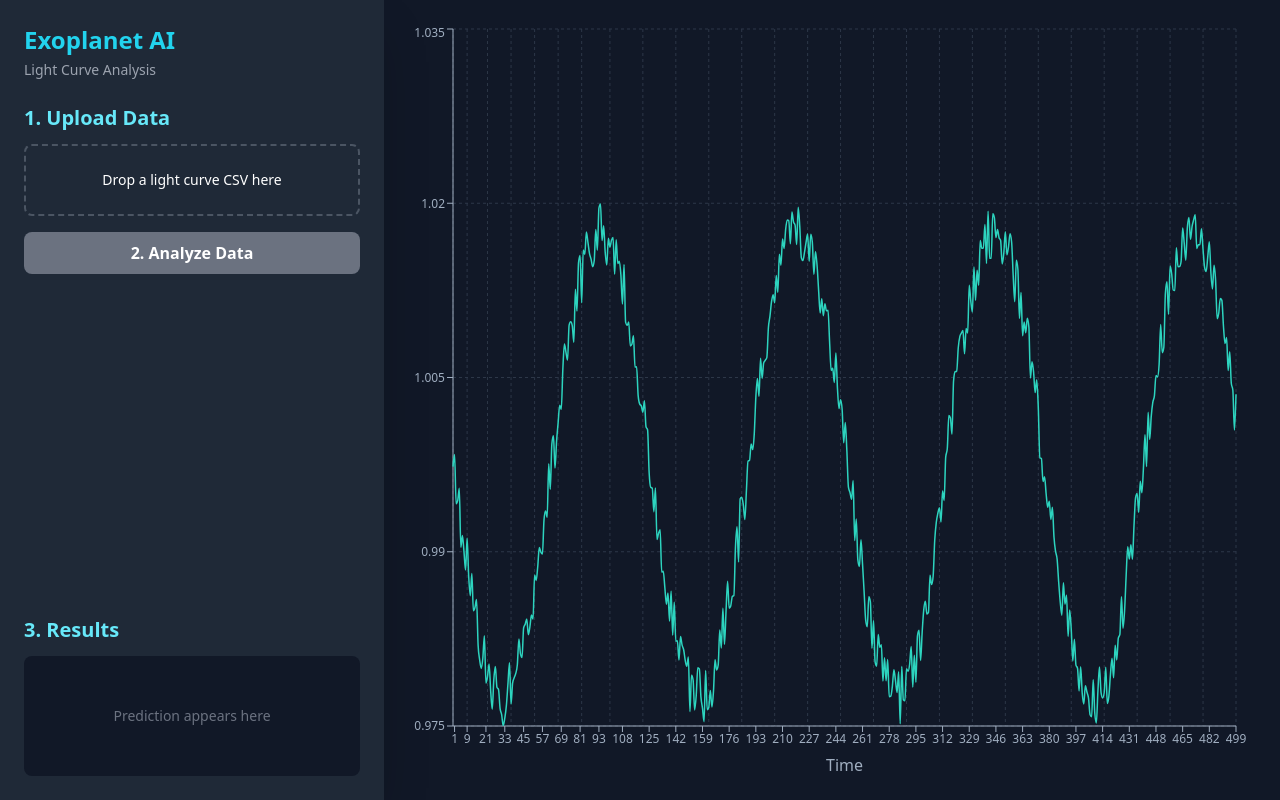
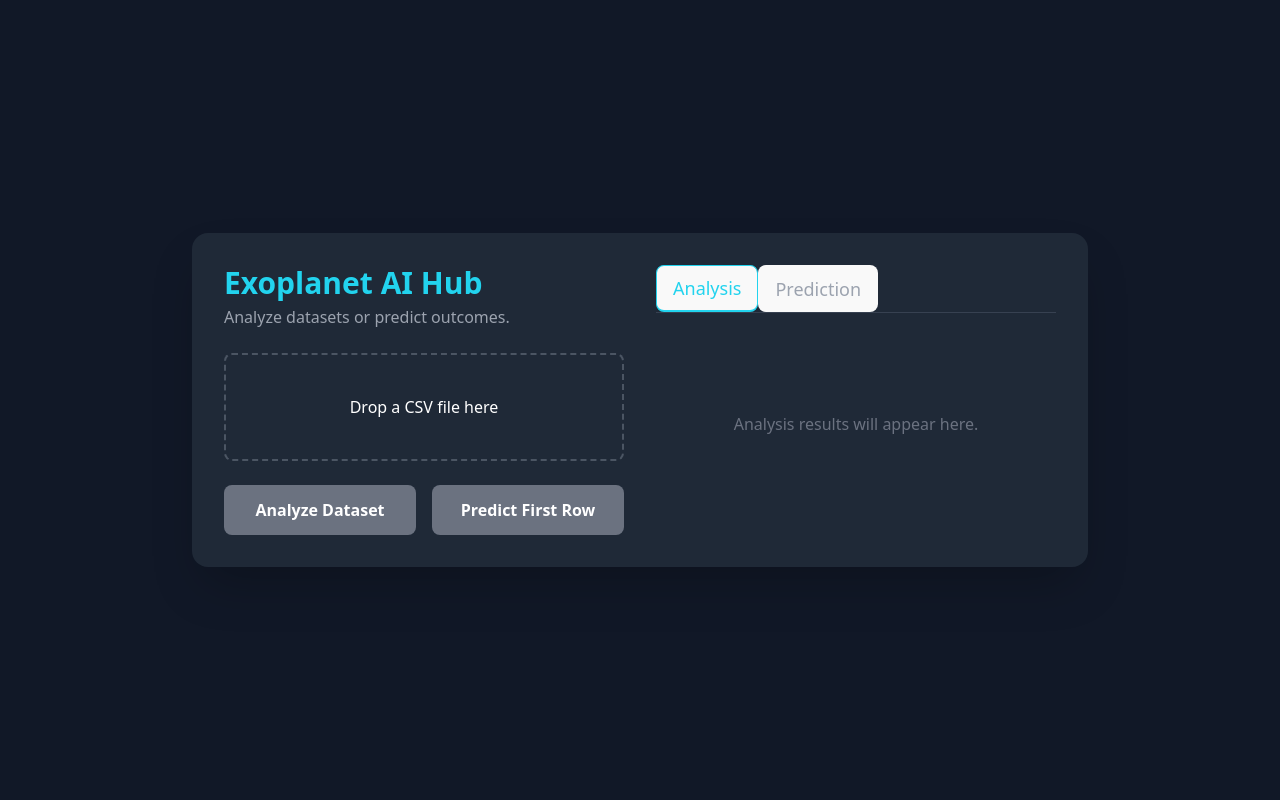
Before and after one commit to ankit705yadav/exoplanet_Ai, a React (Vite) app in the folder front-end/: page / in a window 1280 px wide. Built offline with nearby package versions, Linux system fonts and the light colour scheme.

Commit message:
ananyze & predict

```diff
--- a/front-end/src/App.jsx
+++ b/front-end/src/App.jsx
@@ -1,73 +1,30 @@
 import React, { useState, useCallback } from "react";
 import { useDropzone } from "react-dropzone";
 import {
-  LineChart,
-  Line,
-  XAxis,
-  YAxis,
-  CartesianGrid,
+  ResponsiveContainer,
+  PieChart,
+  Pie,
+  Cell,
   Tooltip,
-  ResponsiveContainer,
+  Legend,
 } from "recharts";
-
-// Mock data for initial display to show a sample light curve
-const initialData = Array.from({ length: 500 }, (_, i) => ({
-  time: i,
-  flux: 1.0 - Math.sin(i / 20) * 0.02 - Math.random() * 0.005,
-}));
 
 const App = () => {
   const [files, setFiles] = useState([]);
-  const [data, setData] = useState(initialData); // State for the chart's data
-  const [prediction, setPrediction] = useState(null);
-  const [isLoading, setIsLoading] = useState(false);
+  const [analysisResult, setAnalysisResult] = useState(null);
+  const [predictionResult, setPredictionResult] = useState(null);
+  const [isLoading, setIsLoading] = useState({
+    analysis: false,
+    prediction: false,
+  });
   const [error, setError] = useState(null);
+  const [activeTab, setActiveTab] = useState("analysis");
 
-  // This function now reads the CSV file to display it on the chart
   const onDrop = useCallback((acceptedFiles) => {
     setFiles(acceptedFiles);
     setError(null);
-    setPrediction(null);
-
-    const file = acceptedFiles[0];
-    const reader = new FileReader();
-
-    reader.onabort = () => console.log("file reading was aborted");
-    reader.onerror = () => console.log("file reading has failed");
-    reader.onload = () => {
-      try {
-        const binaryStr = reader.result;
-        const lines = binaryStr.split("\n").slice(1); // Assume a header row and skip it
-        const parsedData = lines
-          .map((line) => {
-            const columns = line.split(",");
-            // Assumes time is in the first column and flux in the second for light curve data
-            const time = parseFloat(columns[0]);
-            const flux = parseFloat(columns[1]);
-
-            if (!isNaN(time) && !isNaN(flux)) {
-              return { time, flux };
-            }
-            return null;
-          })
-          .filter(Boolean); // Filter out any null (invalid) rows
-
-        if (parsedData.length === 0) {
-          setError(
-            "Could not parse CSV. Ensure it has 'time' and 'flux' columns."
-          );
-          return;
-        }
-
-        setData(parsedData);
-      } catch (e) {
-        setError(
-          "Error parsing file. Please ensure it's a valid light curve CSV."
-        );
-        console.error(e);
-      }
-    };
-    reader.readAsText(file);
+    setAnalysisResult(null);
+    setPredictionResult(null);
   }, []);
 
   const { getRootProps, getInputProps, isDragActive } = useDropzone({
@@ -75,28 +32,22 @@ const App = () => {
     accept: { "text/csv": [".csv"] },
   });
 
-  // This function sends the uploaded file to your Python backend for analysis.
-  const handleAnalyze = async () => {
+  const handleApiCall = async (endpoint, type) => {
     if (files.length === 0) {
       setError("Please upload a file first.");
       return;
     }
-    setIsLoading(true);
+    setIsLoading((prev) => ({ ...prev, [type]: true }));
     setError(null);
-    setPrediction(null);
 
     const formData = new FormData();
     formData.append("file", files[0]);
 
     try {
-      // Note: The current Python backend expects summary features, not raw light curves.
-      // This call will fail unless the backend is updated to process light curve data.
-      const response = await fetch("http://127.0.0.1:5000/predict", {
+      const response = await fetch(`http://127.0.0.1:5000/${endpoint}`, {
         method: "POST",
         body: formData,
       });
-
-      console.log("got it TTTTTTTTTtt");
 
       if (!response.ok) {
         const errData = await response.json();
@@ -106,36 +57,100 @@ const App = () => {
       }
 
       const result = await response.json();
-      setPrediction(result);
+
+      if (type === "analysis") {
+        const chartData = Object.entries(result).map(([name, value]) => ({
+          name,
+          value,
+        }));
+        setAnalysisResult(chartData);
+        setPredictionResult(null);
+        setActiveTab("analysis");
+      } else {
+        setPredictionResult(result);
+        setAnalysisResult(null);
+        setActiveTab("prediction");
+      }
     } catch (e) {
-      setError(
-        e.message ||
-          "Failed to analyze data. Make sure the backend server is running."
-      );
+      setError(e.message || "An error occurred. Please check the console.");
       console.error(e);
     }
-
-    setIsLoading(false);
+    setIsLoading((prev) => ({ ...prev, [type]: false }));
   };
 
+  const COLORS = {
+    CONFIRMED: "#00C49F",
+    CANDIDATE: "#0088FE",
+    "FALSE POSITIVE": "#FF8042",
+  };
+
+  const renderAnalysisTab = () =>
+    analysisResult ? (
+      <ResponsiveContainer width="100%" height={300}>
+        <PieChart>
+          <Pie
+            data={analysisResult}
+            cx="50%"
+            cy="50%"
+            labelLine={false}
+            outerRadius={100}
+            fill="#8884d8"
+            dataKey="value"
+            label={({ name, percent }) =>
+              `${name} ${(percent * 100).toFixed(0)}%`
+            }
+          >
+            {analysisResult.map((entry, index) => (
+              <Cell key={`cell-${index}`} fill={COLORS[entry.name]} />
+            ))}
+          </Pie>
+          <Tooltip formatter={(value) => `${value.toFixed(2)}%`} />
+          <Legend />
+        </PieChart>
+      </ResponsiveContainer>
+    ) : (
+      <p className="text-gray-500">Analysis results will appear here.</p>
+    );
+
+  const renderPredictionTab = () =>
+    predictionResult ? (
+      <div
+        className={`w-full p-4 rounded-lg text-center ${
+          predictionResult.isExoplanet ? "bg-green-900/50" : "bg-red-900/50"
+        }`}
+      >
+        <p
+          className={`text-3xl font-bold mb-2 ${
+            predictionResult.isExoplanet ? "text-green-300" : "text-red-300"
+          }`}
+        >
+          {predictionResult.result}
+        </p>
+        <p className="text-gray-300 text-lg">
+          Confidence: {(predictionResult.confidence * 100).toFixed(0)}%
+        </p>
+      </div>
+    ) : (
+      <p className="text-gray-500">
+        Prediction for the first valid row will appear here.
+      </p>
+    );
+
   return (
-    <div className="bg-gray-900 text-white font-sans flex h-screen w-screen overflow-hidden">
-      {/* Sidebar for Controls */}
-      <aside className="w-full max-w-xs md:max-w-sm h-full bg-gray-800 p-4 md:p-6 flex flex-col shadow-2xl z-10">
+    <div className="bg-gray-900 text-white font-sans flex items-center justify-center h-screen w-screen overflow-hidden">
+      <div className="max-w-4xl w-full bg-gray-800 rounded-2xl shadow-2xl p-8 grid grid-cols-1 md:grid-cols-2 gap-8">
+        <div className="flex flex-col">
           <header className="mb-6">
-          <h1 className="text-2xl font-bold text-cyan-400">Exoplanet AI</h1>
-          <p className="text-sm text-gray-400 mt-1">Light Curve Analysis</p>
+            <h1 className="text-3xl font-bold text-cyan-400">
+              Exoplanet AI Hub
+            </h1>
+            <p className="text-md text-gray-400 mt-1">
+              Analyze datasets or predict outcomes.
+            </p>
           </header>
-
-        <div className="flex-grow flex flex-col justify-between">
-          {/* Top part of sidebar for upload */}
-          <div>
-            <h2 className="text-xl font-semibold mb-3 text-cyan-300">
-              1. Upload Data
-            </h2>
           <div
             {...getRootProps()}
-              className={`border-2 border-dashed rounded-lg p-6 text-center cursor-pointer transition-colors ${
+            className={`border-2 border-dashed rounded-lg p-10 text-center cursor-pointer transition-colors ${
               isDragActive
                 ? "border-cyan-400 bg-gray-700"
                 : "border-gray-600 hover:border-cyan-500"
@@ -143,102 +158,63 @@ const App = () => {
           >
             <input {...getInputProps()} />
             {files.length > 0 ? (
-                <p className="text-green-400 text-sm break-words">
-                  {files[0].name}
-                </p>
+              <p className="text-green-400">{files[0].name}</p>
             ) : (
-                <p className="text-sm">Drop a light curve CSV here</p>
+              <p>Drop a CSV file here</p>
             )}
           </div>
+          <div className="grid grid-cols-2 gap-4 mt-6">
             <button
-              onClick={handleAnalyze}
-              disabled={isLoading || files.length === 0}
-              className="w-full mt-4 bg-cyan-600 hover:bg-cyan-700 text-white font-bold py-2 px-4 rounded-lg transition-all transform hover:scale-105 disabled:bg-gray-500 disabled:cursor-not-allowed"
+              onClick={() => handleApiCall("analyze", "analysis")}
+              disabled={isLoading.analysis || files.length === 0}
+              className="w-full bg-cyan-600 hover:bg-cyan-700 text-white font-bold py-3 px-4 rounded-lg transition-all disabled:bg-gray-500 disabled:cursor-not-allowed"
             >
-              {isLoading ? "Analyzing..." : "2. Analyze Data"}
+              {isLoading.analysis ? "Analyzing..." : "Analyze Dataset"}
+            </button>
+            <button
+              onClick={() => handleApiCall("predict", "prediction")}
+              disabled={isLoading.prediction || files.length === 0}
+              className="w-full bg-indigo-600 hover:bg-indigo-700 text-white font-bold py-3 px-4 rounded-lg transition-all disabled:bg-gray-500 disabled:cursor-not-allowed"
+            >
+              {isLoading.prediction ? "Predicting..." : "Predict First Row"}
             </button>
           </div>
+        </div>
 
-          {/* Bottom part of sidebar for results */}
-          <div className="mt-6">
-            <h2 className="text-xl font-semibold mb-3 text-cyan-300">
-              3. Results
-            </h2>
-            <div className="bg-gray-900 rounded-lg p-4 min-h-[120px] flex items-center justify-center">
-              {isLoading && <p className="text-cyan-400">Analyzing...</p>}
-              {error && (
-                <p className="text-red-400 text-center text-sm">{error}</p>
-              )}
-              {prediction && (
-                <div className="w-full text-center">
-                  <p
-                    className={`text-2xl font-bold mb-1 ${
-                      prediction.isExoplanet ? "text-green-300" : "text-red-300"
+        <div className="flex flex-col">
+          <div className="flex border-b border-gray-700">
+            <button
+              onClick={() => setActiveTab("analysis")}
+              className={`py-2 px-4 text-lg ${
+                activeTab === "analysis"
+                  ? "text-cyan-400 border-b-2 border-cyan-400"
+                  : "text-gray-400"
               }`}
             >
-                    {prediction.result}
-                  </p>
-                  <p className="text-gray-300 text-md">
-                    Confidence: {(prediction.confidence * 100).toFixed(0)}%
-                  </p>
+              Analysis
+            </button>
+            <button
+              onClick={() => setActiveTab("prediction")}
+              className={`py-2 px-4 text-lg ${
+                activeTab === "prediction"
+                  ? "text-cyan-400 border-b-2 border-cyan-400"
+                  : "text-gray-400"
+              }`}
+            >
+              Prediction
+            </button>
           </div>
-              )}
-              {!isLoading && !error && !prediction && (
-                <p className="text-gray-500 text-sm">Prediction appears here</p>
+          <div className="flex-grow flex items-center justify-center p-4">
+            {error ? (
+              <p className="text-red-400 text-center">{error}</p>
+            ) : activeTab === "analysis" ? (
+              renderAnalysisTab()
+            ) : (
+              renderPredictionTab()
             )}
           </div>
         </div>
       </div>
-      </aside>
-
-      {/* Main Chart Area */}
-      <main className="flex-grow h-full p-2 sm:p-4 md:p-6">
-        <ResponsiveContainer width="100%" height="100%">
-          <LineChart
-            data={data}
-            margin={{ top: 5, right: 20, left: -15, bottom: 20 }}
-          >
-            <CartesianGrid strokeDasharray="3 3" stroke="#2D3748" />
-            <XAxis
-              dataKey="time"
-              stroke="#A0AEC0"
-              tick={{ fontSize: 12 }}
-              label={{
-                value: "Time",
-                position: "insideBottom",
-                offset: -15,
-                fill: "#A0AEC0",
-              }}
-            />
-            <YAxis
-              stroke="#A0AEC0"
-              tick={{ fontSize: 12 }}
-              domain={["auto", "auto"]}
-              allowDataOverflow={true}
-              label={{
-                value: "Normalized Flux",
-                angle: -90,
-                position: "insideLeft",
-                fill: "#A0AEC0",
-                style: { textAnchor: "middle" },
-              }}
-            />
-            <Tooltip
-              contentStyle={{
-                backgroundColor: "#1A202C",
-                border: "1px solid #4A5568",
-              }}
-            />
-            <Line
-              type="monotone"
-              dataKey="flux"
-              stroke="#2DD4BF"
-              strokeWidth={1.5}
-              dot={false}
-            />
-          </LineChart>
-        </ResponsiveContainer>
-      </main>
     </div>
   );
 };
```
Also changed, not shown: 1 other file (tests, documents, lock files or other folders). Lines whose indentation alone changed are shown as unchanged.
